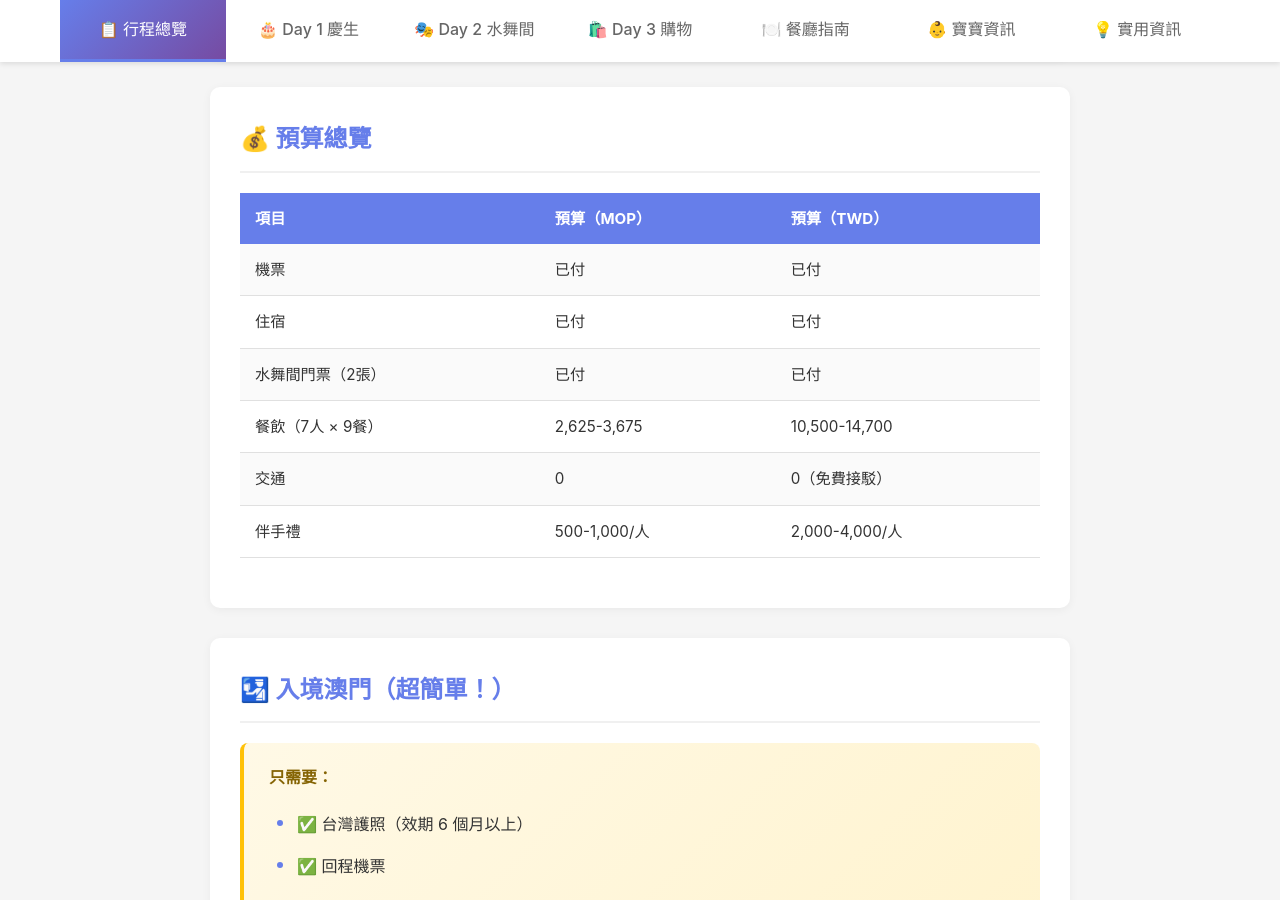
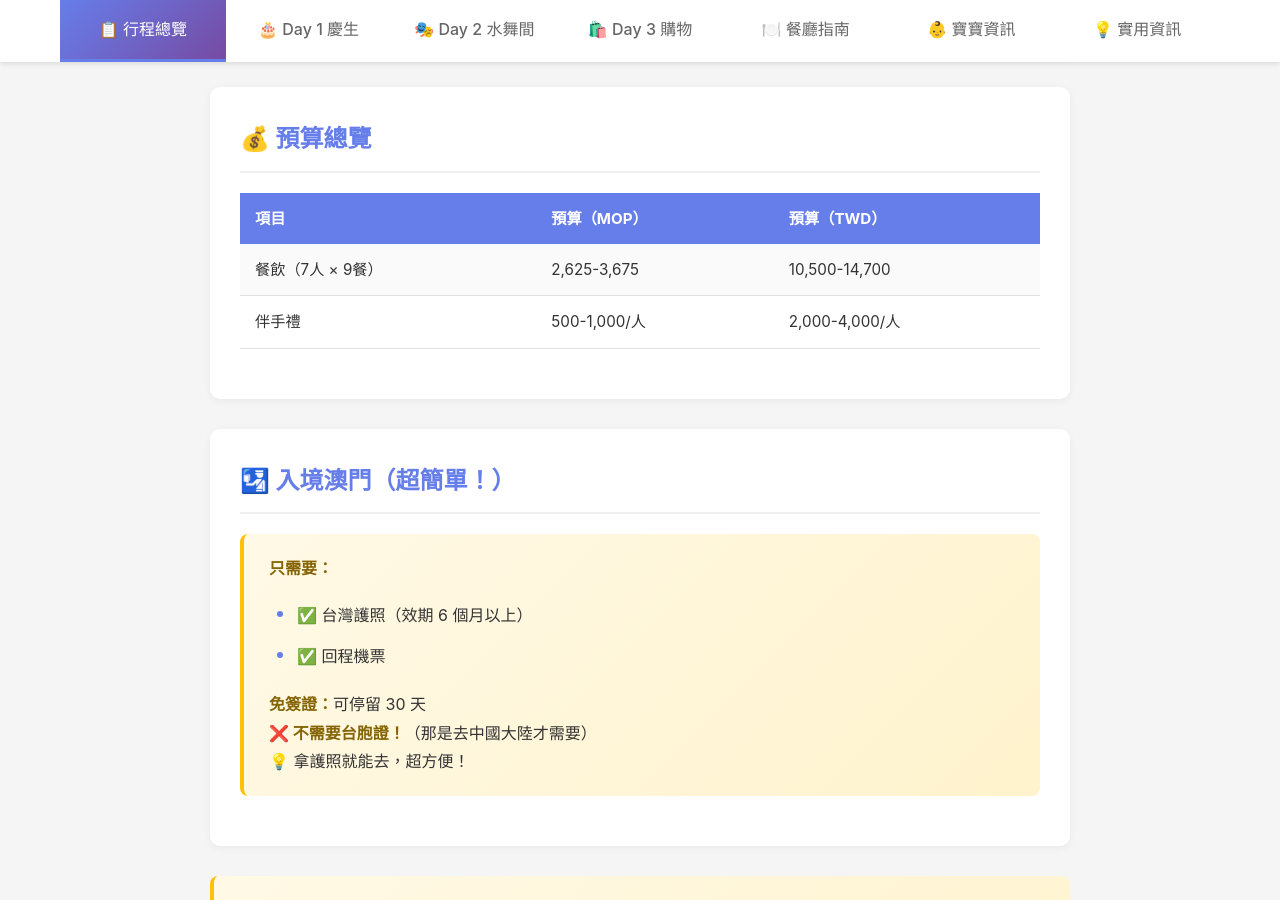
Before and after one commit to 10wang-creat/macau-trip-2026, a Jekyll site: the page built from index.md, in a window 1280 px wide and 900 px high, scrolled down 4254 px. Built offline with Jekyll 4.4.1, drawn with Linux system fonts in a browser that asks for light colours.

Commit message:
預算總覽只保留餐飲和伴手禮

```diff
--- a/index.md
+++ b/index.md
@@ -120,11 +120,7 @@ title: 行程總覽
 
 <table>
 <tr><th>項目</th><th>預算（MOP）</th><th>預算（TWD）</th></tr>
-<tr><td>機票</td><td>已付</td><td>已付</td></tr>
-<tr><td>住宿</td><td>已付</td><td>已付</td></tr>
-<tr><td>水舞間門票（2張）</td><td>已付</td><td>已付</td></tr>
 <tr><td>餐飲（7人 × 9餐）</td><td>2,625-3,675</td><td>10,500-14,700</td></tr>
-<tr><td>交通</td><td>0</td><td>0（免費接駁）</td></tr>
 <tr><td>伴手禮</td><td>500-1,000/人</td><td>2,000-4,000/人</td></tr>
 </table>
 </div>
```
